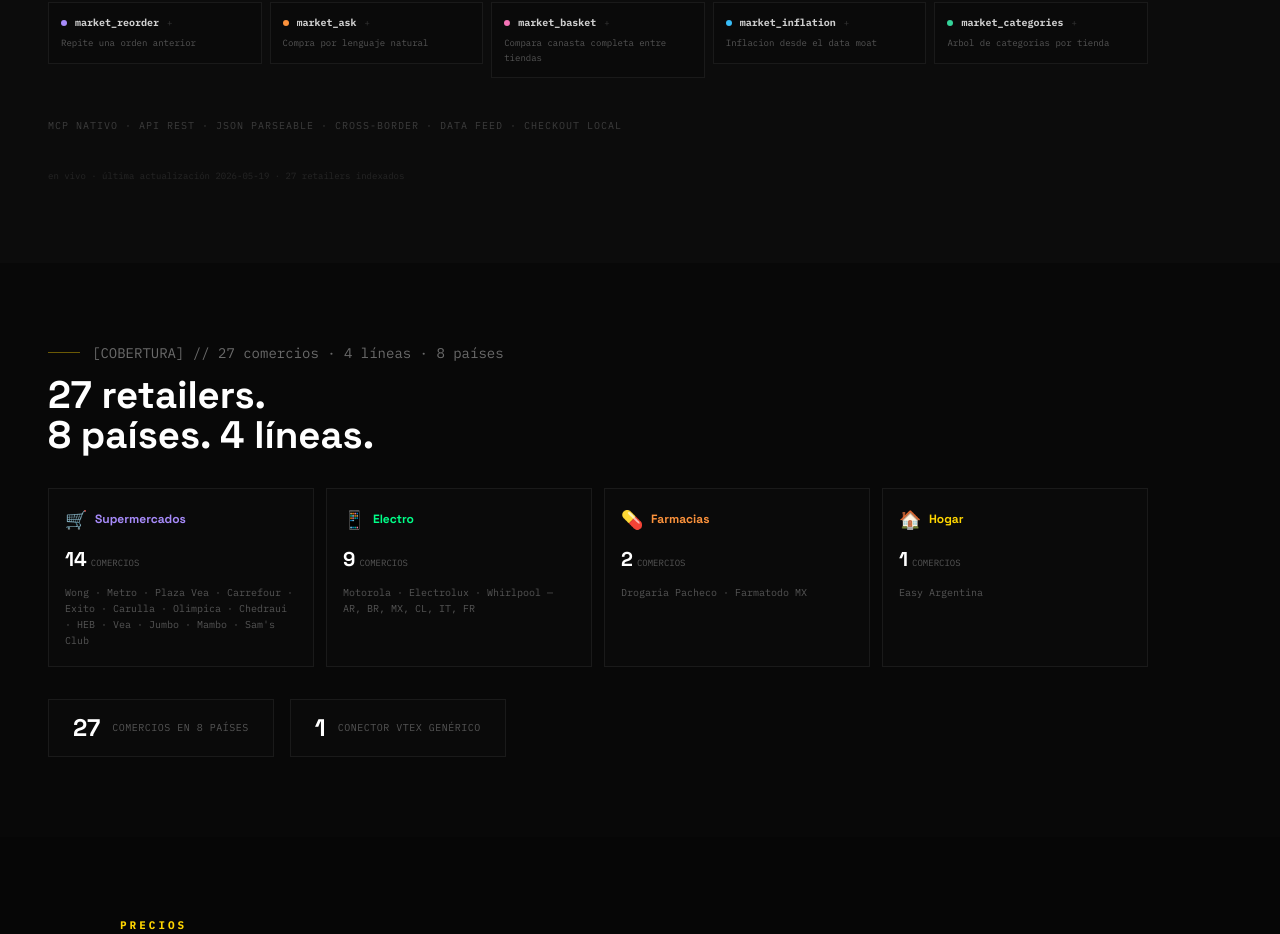
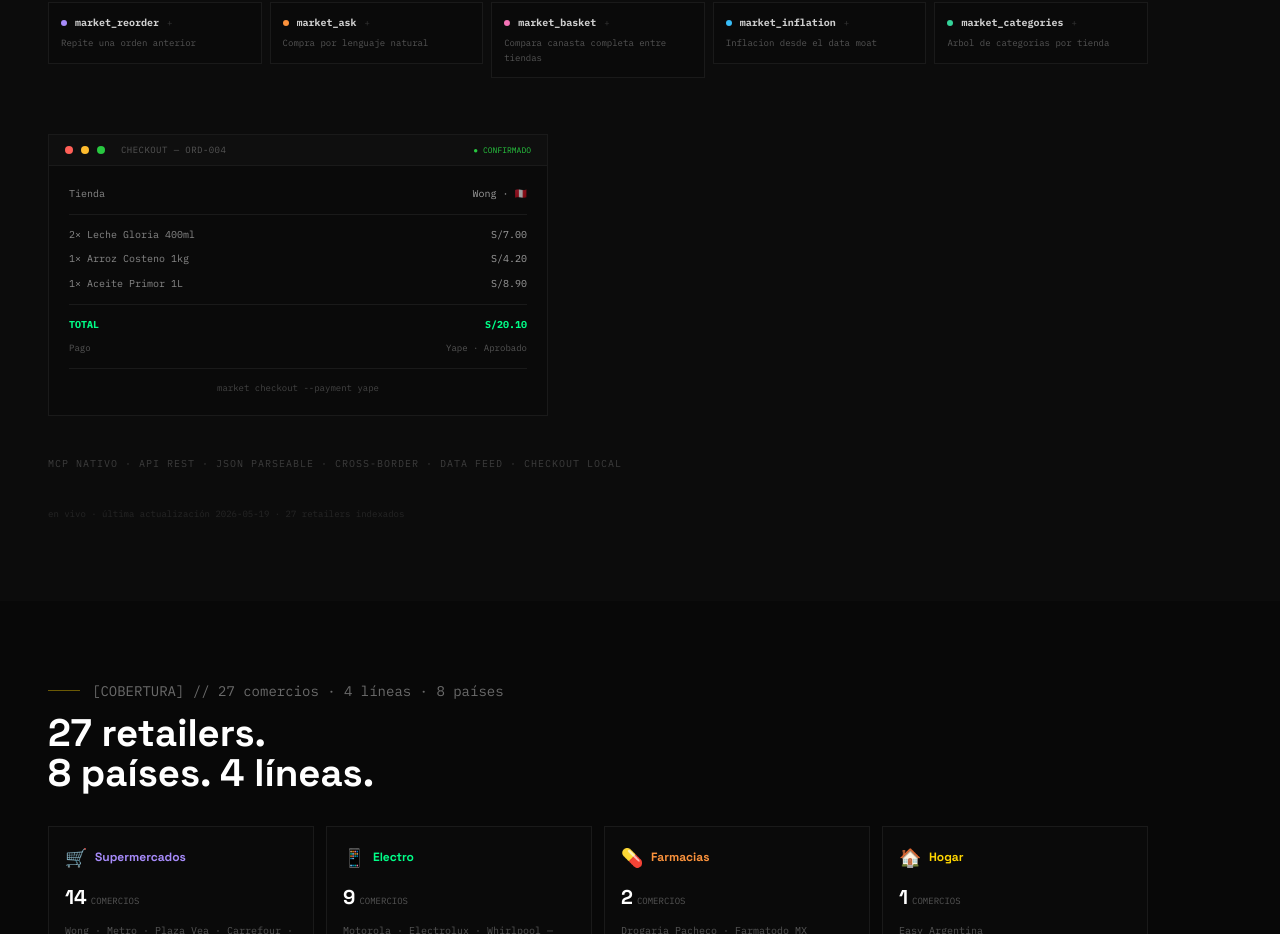
Before and after one commit to Treevu-ai/cli-market-world, a Next.js app in the folder landing/: page / in a window 1280 px wide. Shown: the part 3318-4252 px from the top of the page. Built offline with nearby package versions, Linux system fonts and the light colour scheme.

Commit message:
feat: checkout receipt visual below Features section

```diff
--- a/landing/components/Features.tsx
+++ b/landing/components/Features.tsx
@@ -108,6 +108,37 @@
         })}
       </div>
 
+      {/* Checkout receipt */}
+      <div className="max-w-[500px] bg-[#0A0A0A] border border-[#1A1A1A] overflow-hidden mt-6">
+        <div className="flex items-center gap-2 px-4 py-2 bg-[#0F0F0F] border-b border-[#1A1A1A]">
+          <div className="w-[8px] h-[8px] rounded-full bg-[#FF5F57]"/><div className="w-[8px] h-[8px] rounded-full bg-[#FEBC2E]"/><div className="w-[8px] h-[8px] rounded-full bg-[#28C840]"/>
+          <span className="ml-2 text-[9px] font-mono text-[#555] tracking-wider">CHECKOUT — ORD-004</span>
+          <span className="ml-auto text-[8px] font-mono text-[#28C840]">● {lang === "es" ? "CONFIRMADO" : "CONFIRMED"}</span>
+        </div>
+        <div className="p-5 font-mono text-[10px] leading-relaxed">
+          <div className="flex justify-between text-[#888] border-b border-[#1A1A1A] pb-3 mb-3">
+            <span>{lang === "es" ? "Tienda" : "Store"}</span>
+            <span className="text-white/60">Wong · 🇵🇪</span>
+          </div>
+          <div className="space-y-2 border-b border-[#1A1A1A] pb-3 mb-3">
+            <div className="flex justify-between"><span className="text-[#888]">2× Leche Gloria 400ml</span><span className="text-white/60">S/7.00</span></div>
+            <div className="flex justify-between"><span className="text-[#888]">1× Arroz Costeno 1kg</span><span className="text-white/60">S/4.20</span></div>
+            <div className="flex justify-between"><span className="text-[#888]">1× Aceite Primor 1L</span><span className="text-white/60">S/8.90</span></div>
+          </div>
+          <div className="flex justify-between text-[#00FF88] font-bold">
+            <span>TOTAL</span>
+            <span>S/20.10</span>
+          </div>
+          <div className="flex justify-between text-[#555] mt-2 text-[9px]">
+            <span>{lang === "es" ? "Pago" : "Payment"}</span>
+            <span>Yape · {lang === "es" ? "Aprobado" : "Approved"}</span>
+          </div>
+          <div className="text-[9px] text-[#444] mt-3 text-center border-t border-[#1A1A1A] pt-3">
+            market checkout --payment yape
+          </div>
+        </div>
+      </div>
+
       <p className="text-white/20 font-mono text-[10px] uppercase tracking-widest max-w-[800px] mt-2">MCP NATIVO · API REST · JSON PARSEABLE · CROSS-BORDER · DATA FEED · CHECKOUT LOCAL</p>
       <p className="text-white/10 font-mono text-[9px] mt-1">{_t("features_live")}</p>
     </section>
```
